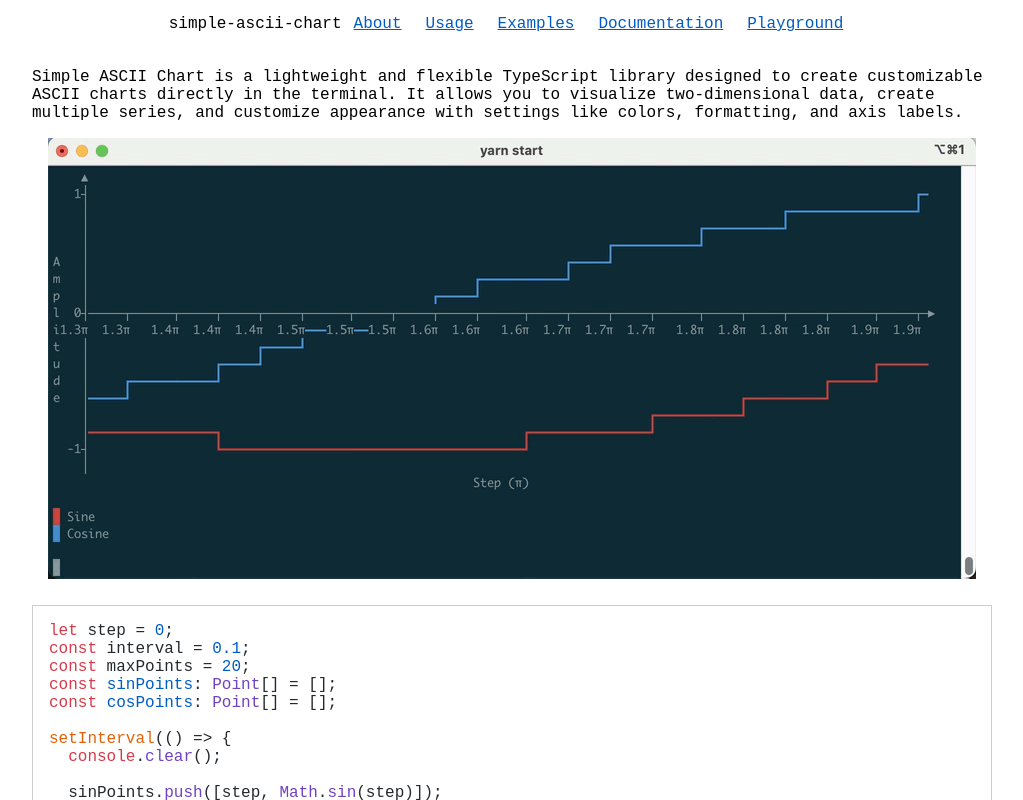
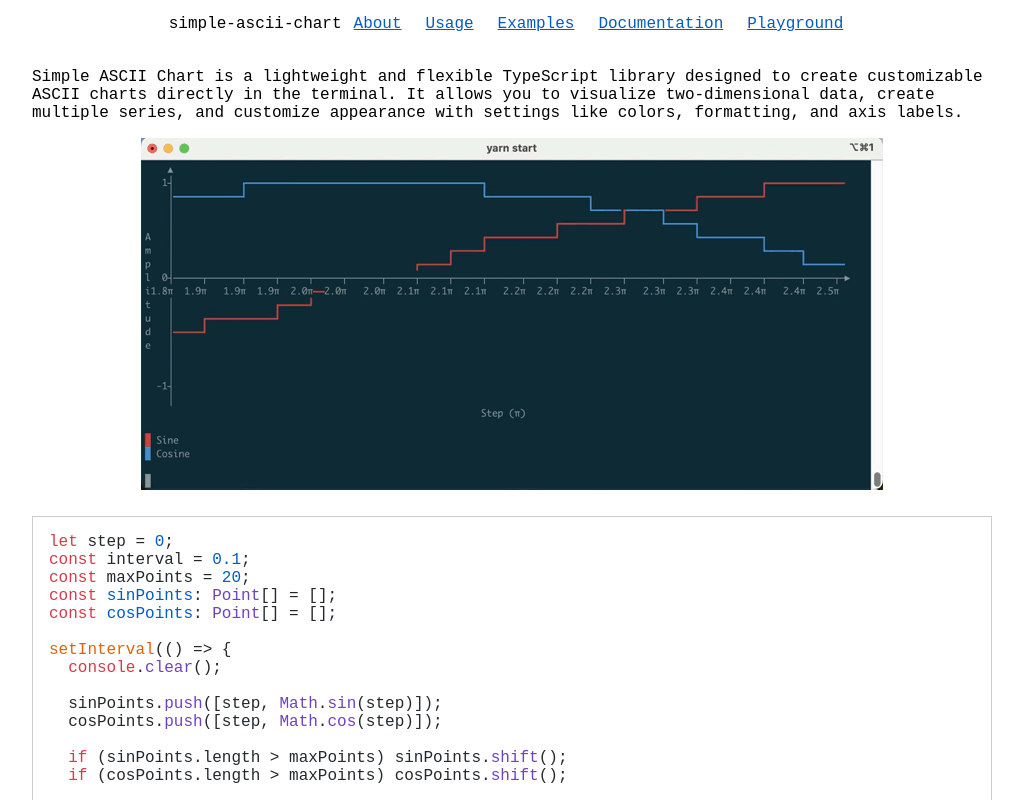
Before and after one commit to gtktsc/simple-ascii-chart-website, a Next.js app: page / in a window 1280 px wide. Shown: the top 800 px of the page, without its empty margins (128-1151 px from the left). Built offline with nearby package versions, Linux system fonts and the light colour scheme.

Commit message:
chore: reduce size

```diff
--- a/app/page.tsx
+++ b/app/page.tsx
@@ -16,8 +16,8 @@ export default function Home() {
         <Image
           src="/simple-asci-chart.gif"
           alt="Simple ASCII Chart"
-          width={928}
-          height={441}
+          width={742}
+          height={352}
         />
       </div>
       <CodeBlock javascript>
```
Also changed, not shown: public/simple-asci-chart.gif.
